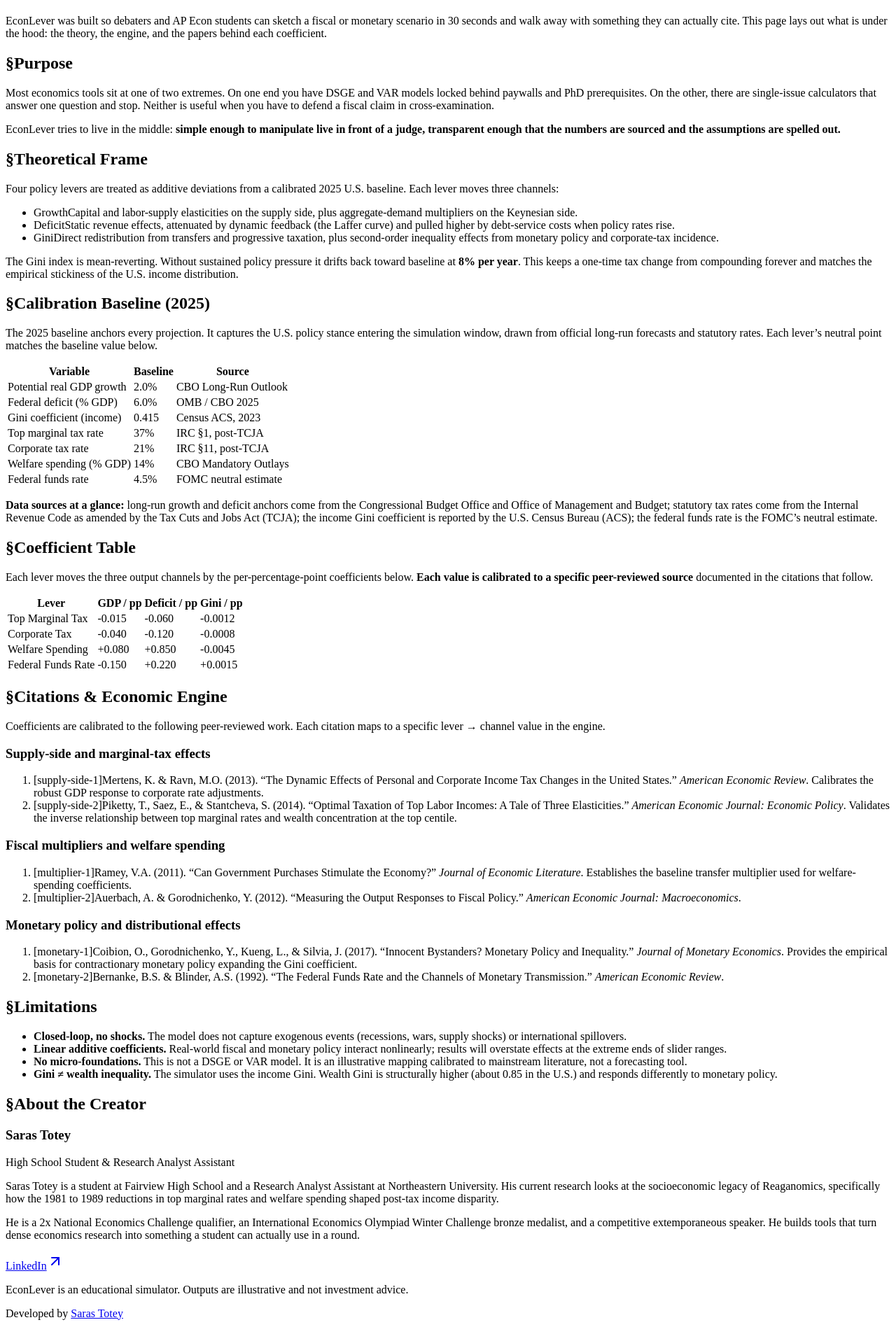
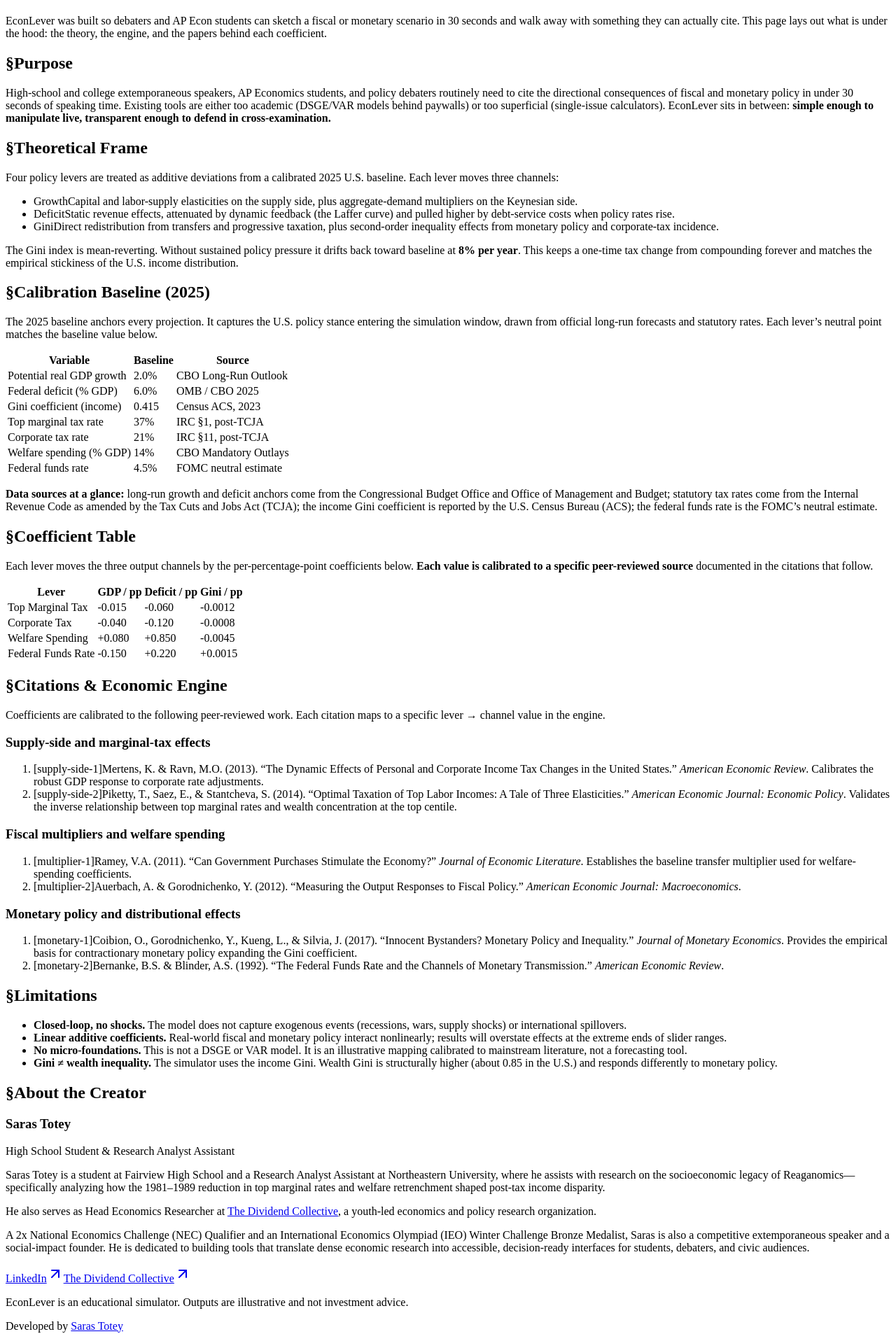
Before and after one commit to PandaXPanther/EconLever, a React (Vite) app in the folder client/: page /#/about in a window 1280 px wide. Shown: the part 1394-3300 px from the top of the page at 70% size. Built offline with nearby package versions, Linux system fonts and the light colour scheme; a web font is replaced by a local one.

Commit message:
Restore original Purpose and Creator copy; add Dividend Collective role

```diff
--- a/client/src/pages/About.tsx
+++ b/client/src/pages/About.tsx
@@ -37,15 +37,13 @@
 
       <Section heading="Purpose">
         <p>
-          Most economics tools sit at one of two extremes. On one end you have DSGE
-          and VAR models locked behind paywalls and PhD prerequisites. On the other,
-          there are single-issue calculators that answer one question and stop. Neither
-          is useful when you have to defend a fiscal claim in cross-examination.
-        </p>
-        <p>
-          EconLever tries to live in the middle: <strong className="text-foreground">simple
-          enough to manipulate live in front of a judge, transparent enough that the
-          numbers are sourced and the assumptions are spelled out.</strong>
+          High-school and college extemporaneous speakers, AP Economics students,
+          and policy debaters routinely need to cite the directional consequences
+          of fiscal and monetary policy in under 30 seconds of speaking time.
+          Existing tools are either too academic (DSGE/VAR models behind paywalls)
+          or too superficial (single-issue calculators). EconLever sits in
+          between: <strong className="text-foreground">simple enough to manipulate
+          live, transparent enough to defend in cross-examination.</strong>
         </p>
       </Section>
 
@@ -230,27 +228,54 @@
           </div>
           <p className="text-[14px] leading-relaxed text-muted-foreground">
             Saras Totey is a student at Fairview High School and a Research
-            Analyst Assistant at Northeastern University. His current research
-            looks at the socioeconomic legacy of Reaganomics, specifically how
-            the 1981 to 1989 reductions in top marginal rates and welfare spending
-            shaped post-tax income disparity.
+            Analyst Assistant at Northeastern University, where he assists with
+            research on the socioeconomic legacy of Reaganomics—specifically
+            analyzing how the 1981–1989 reduction in top marginal rates and
+            welfare retrenchment shaped post-tax income disparity.
           </p>
           <p className="mt-3 text-[14px] leading-relaxed text-muted-foreground">
-            He is a 2x National Economics Challenge qualifier, an International
-            Economics Olympiad Winter Challenge bronze medalist, and a competitive
-            extemporaneous speaker. He builds tools that turn dense economics
-            research into something a student can actually use in a round.
+            He also serves as Head Economics Researcher at{" "}
+            <a
+              href="https://thedividendcollective.com"
+              target="_blank"
+              rel="noopener noreferrer"
+              className="text-foreground underline-offset-4 hover:underline"
+              data-testid="link-creator-dividend-collective"
+            >
+              The Dividend Collective
+            </a>
+            , a youth-led economics and policy research organization.
           </p>
+          <p className="mt-3 text-[14px] leading-relaxed text-muted-foreground">
+            A 2x National Economics Challenge (NEC) Qualifier and an
+            International Economics Olympiad (IEO) Winter Challenge Bronze
+            Medalist, Saras is also a competitive extemporaneous speaker and a
+            social-impact founder. He is dedicated to building tools that
+            translate dense economic research into accessible, decision-ready
+            interfaces for students, debaters, and civic audiences.
+          </p>
+          <div className="mt-4 flex flex-wrap items-center gap-x-5 gap-y-2">
             <a
               href="https://www.linkedin.com/in/saras-totey-64a777334/"
               target="_blank"
               rel="noopener noreferrer"
-            className="mt-4 inline-flex items-center gap-1.5 text-sm font-medium text-foreground underline-offset-4 hover:underline"
+              className="inline-flex items-center gap-1.5 text-sm font-medium text-foreground underline-offset-4 hover:underline"
               data-testid="link-creator-linkedin"
             >
               LinkedIn
               <ArrowUpRight className="h-3.5 w-3.5" />
             </a>
+            <a
+              href="https://thedividendcollective.com"
+              target="_blank"
+              rel="noopener noreferrer"
+              className="inline-flex items-center gap-1.5 text-sm font-medium text-foreground underline-offset-4 hover:underline"
+              data-testid="link-creator-dividend-collective-cta"
+            >
+              The Dividend Collective
+              <ArrowUpRight className="h-3.5 w-3.5" />
+            </a>
+          </div>
         </div>
       </Section>
     </div>
```
Lines whose indentation alone changed are shown as unchanged.
